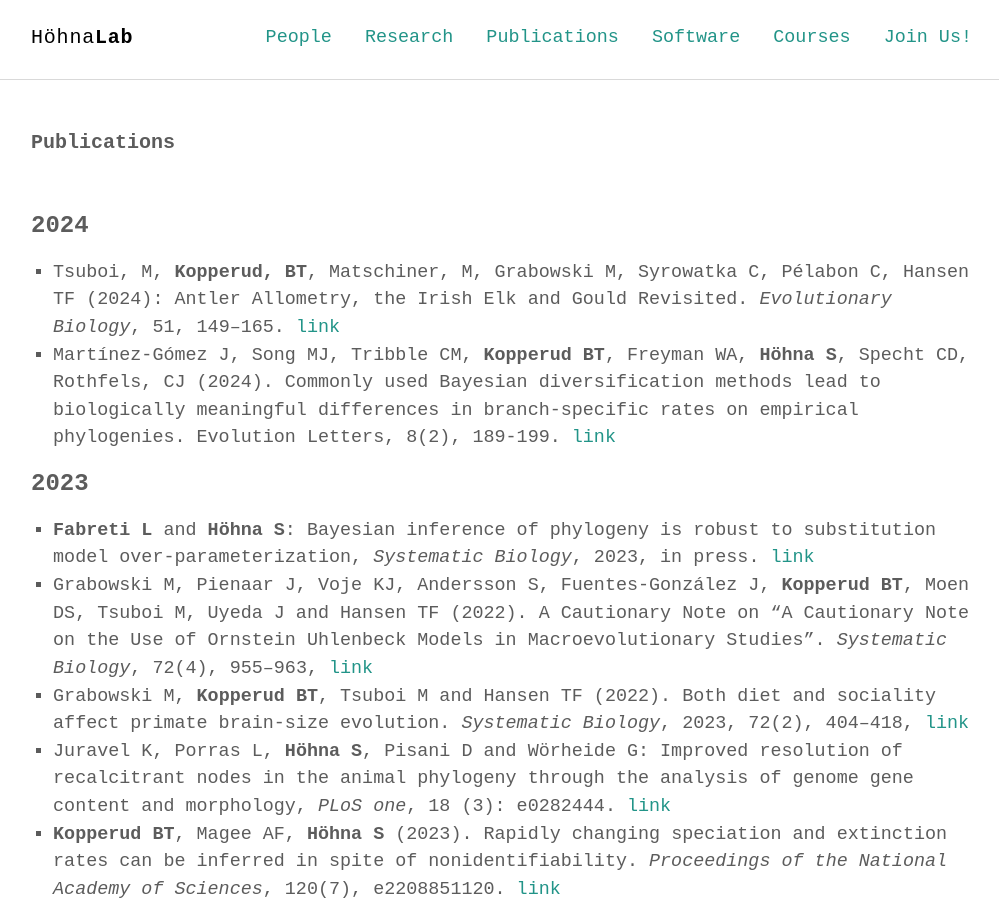
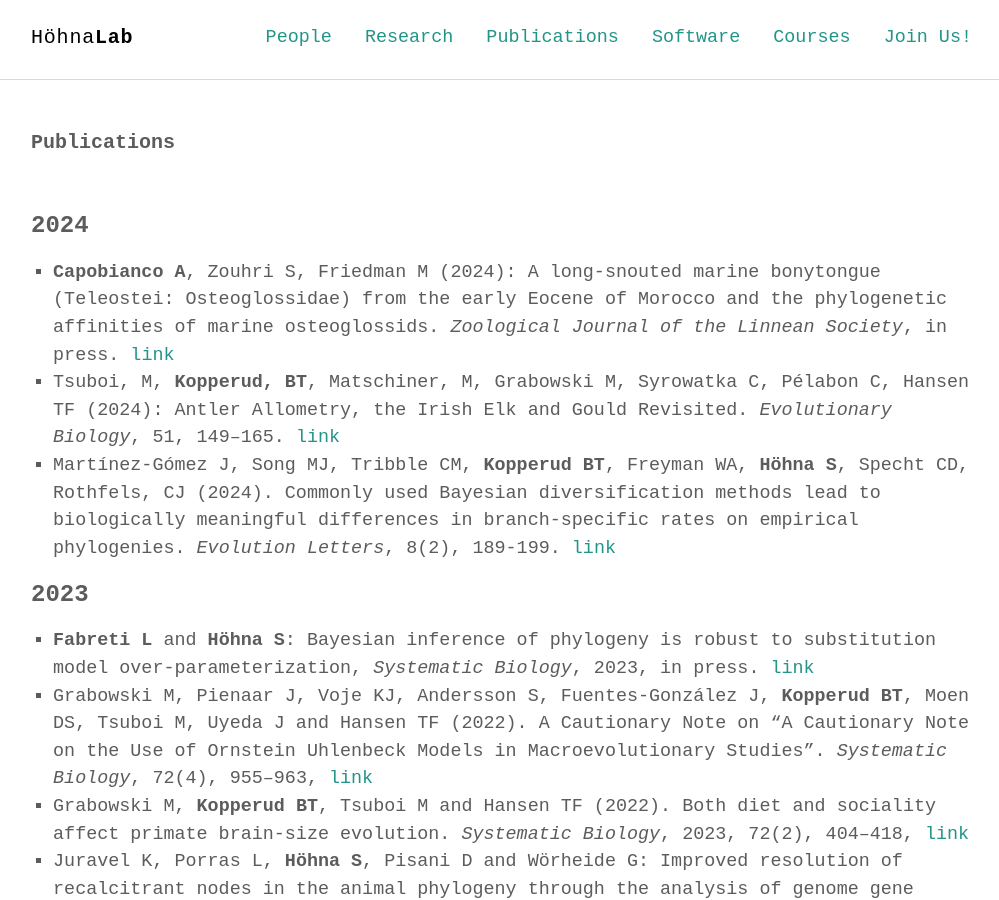
Before and after one commit to hoehnalab/hoehnalab.github.io, a Jekyll site: the page built from publications.md, in a window 1280 px wide and 900 px high. Shown: the whole window, without its empty margins (133-1132 px from the left). Built offline with Jekyll 4.4.1, drawn with Linux system fonts in a browser that asks for light colours; some web fonts are replaced.

Commit message:
Update publications.md
added Alessio's fossil description paper

```diff
--- a/publications.md
+++ b/publications.md
@@ -4,8 +4,9 @@ title: Publications
 permalink: /publications/
 ---
 <h3>2024</h3>
+- <strong>Capobianco A</strong>, Zouhri S, Friedman M (2024): A long-snouted marine bonytongue (Teleostei: Osteoglossidae) from the early Eocene of Morocco and the phylogenetic affinities of marine osteoglossids. *Zoological Journal of the Linnean Society*, in press. [link](https://academic.oup.com/zoolinnean/advance-article/doi/10.1093/zoolinnean/zlae015/7648739)
 - Tsuboi, M, <strong>Kopperud, BT</strong>, Matschiner, M, Grabowski M, Syrowatka C, Pélabon C, Hansen TF (2024): Antler Allometry, the Irish Elk and Gould Revisited. *Evolutionary Biology*, 51, 149--165. [link](https://link.springer.com/article/10.1007/s11692-023-09624-1)
-- Martínez-Gómez J, Song MJ, Tribble CM, <strong>Kopperud BT</strong>, Freyman WA, <strong>Höhna S</strong>, Specht CD, Rothfels, CJ (2024). Commonly used Bayesian diversification methods lead to biologically meaningful differences in branch-specific rates on empirical phylogenies. Evolution Letters, 8(2), 189-199. [link](https://academic.oup.com/evlett/article/8/2/189/7334365)
+- Martínez-Gómez J, Song MJ, Tribble CM, <strong>Kopperud BT</strong>, Freyman WA, <strong>Höhna S</strong>, Specht CD, Rothfels, CJ (2024). Commonly used Bayesian diversification methods lead to biologically meaningful differences in branch-specific rates on empirical phylogenies. *Evolution Letters*, 8(2), 189-199. [link](https://academic.oup.com/evlett/article/8/2/189/7334365)
 
 <h3>2023</h3>
 - <strong>Fabreti L</strong> and <strong>H&ouml;hna S</strong>: Bayesian inference of phylogeny is robust to substitution model over-parameterization, *Systematic Biology*, 2023, in press. [link](https://doi.org/10.1093/sysbio/syad041)
```
